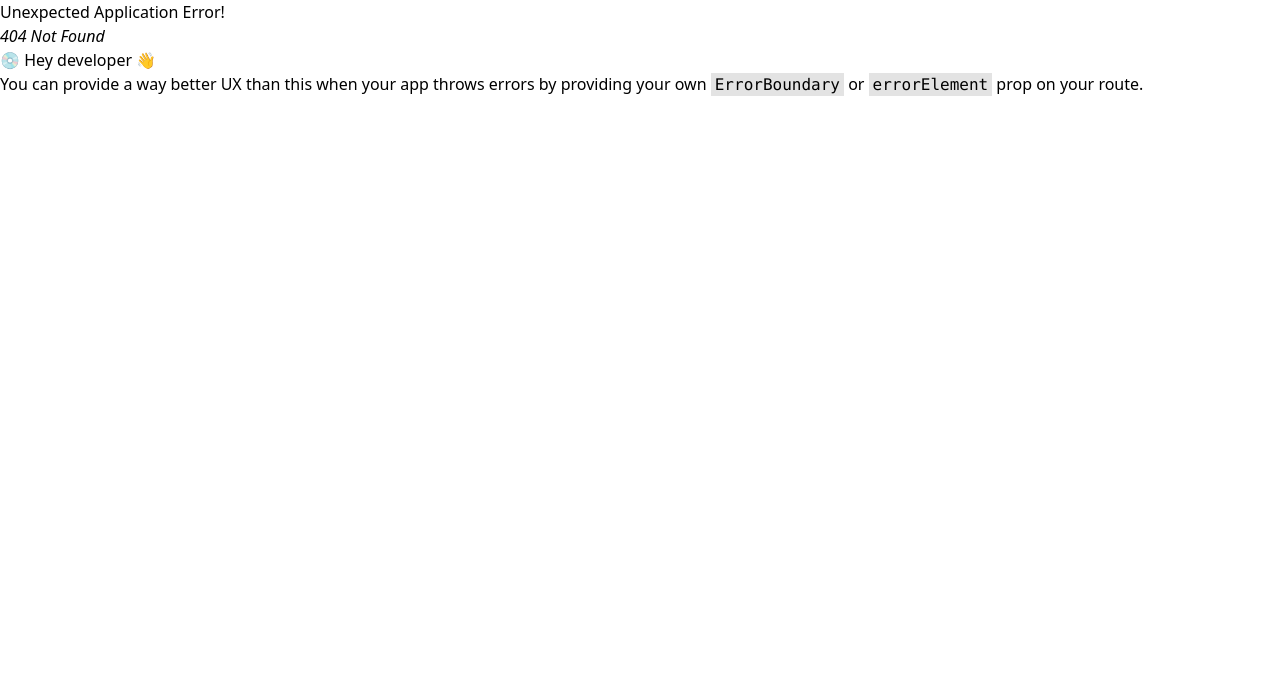
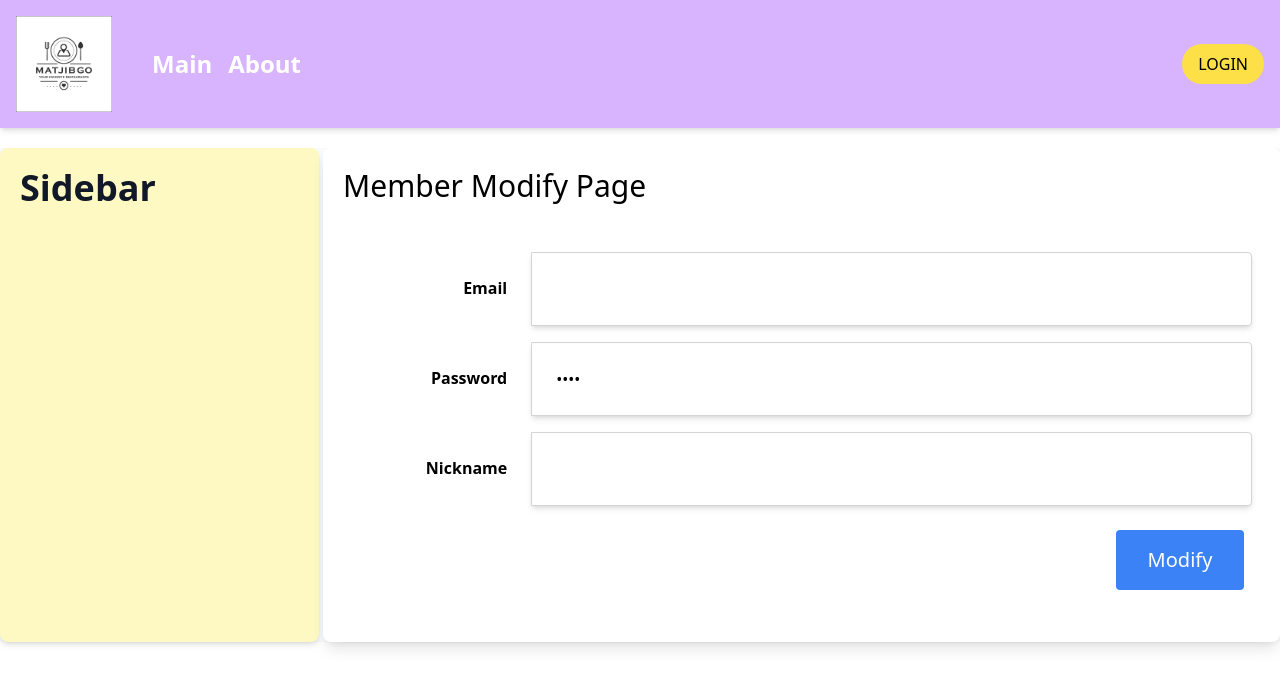
Before and after one commit to Graceyong1020/Matjib_reactPro, a React (Create React App) app: page /member/modify in a window 1280 px wide. Before the commit this address had no page. Shown: the top 688 px of the page. Built offline with nearby package versions, Linux system fonts and the light colour scheme.

Commit message:
user info modify

```diff
--- a/src/api/kakaoApi.js
+++ b/src/api/kakaoApi.js
@@ -1,19 +1,22 @@
 import axios from "axios";
+import { API_SERVER_HOST } from "./todoApi";
 
 const rest_api_key = "6bc48caafbc0358990d18428309d6002";
-const redirect_uri = "https://localhost:3000/member/kakao";
+const redirect_uri = "http://localhost:3000/member/kakao";
 
 const auth_code_path = "https://kauth.kakao.com/oauth/authorize";
 
 const access_token_url = "https://kauth.kakao.com/oauth/token";
 
 export const getKakaoLoginLink = () => {
+  // 카카오 로그인 링크 생성
   const kakaoURL = `${auth_code_path}?client_id=${rest_api_key}&redirect_uri=${redirect_uri}&response_type=code`;
 
   return kakaoURL;
 };
 
 export const getAccessToken = async (authCode) => {
+  // 카카오 로그인 후 인증코드로부터 액세스 토큰을 받아오는 함수
   const header = {
     headers: {
       "Content-Type": "application/x-www-form-urlencoded;charset=utf-8",
@@ -33,3 +36,12 @@
 
   return accessToken;
 };
+
+export const getMemberWithAccessToken = async (accessToken) => {
+  // 액세스 토큰으로 멤버 정보를 받아오는 함수
+  const res = await axios.get(
+    `${API_SERVER_HOST}/api/member/kakao?accessToken=${accessToken}` //API 서버로 요청
+  );
+
+  return res.data;
+};
--- a/src/api/memberApi.js
+++ b/src/api/memberApi.js
@@ -1,5 +1,6 @@
 import axios from "axios";
 import { API_SERVER_HOST } from "./todoApi";
+import jwtAxios from "../util/jwtUtil";
 
 const host = `${API_SERVER_HOST}/api/member`;
 
@@ -10,11 +11,13 @@
   form.append("username", loginParam.email);
   form.append("password", loginParam.pw);
 
-  try {
-    const res = await axios.post(`${host}/login`, form, header);
-    return res.data;
-  } catch (error) {
-    console.error("Error during login:", error);
-    throw error;
-  }
+  const res = await axios.post(`${host}/login`, form, header);
+
+  return res.data;
 };
+
+export const modifyMember = async (member) => {
+  const res = await jwtAxios.put(`${host}/modify`, member);
+
+  return res.data;
+};
--- /dev/null
+++ b/src/components/member/ModifyComponent.js
@@ -0,0 +1,104 @@
+import { useEffect, useState } from "react";
+import useCustomLogin from "../../hooks/useCustomLogin";
+import { useSelector } from "react-redux";
+import { modifyMember } from "../../api/memberApi";
+import ResultModal from "../common/ResultModal";
+
+const initState = {
+  email: "",
+  pw: "",
+  nickname: "",
+};
+
+const ModifyComponent = () => {
+  const [member, setMember] = useState(initState);
+  const loginInfo = useSelector((state) => state.loginSlice);
+
+  const { moveToLogin } = useCustomLogin();
+
+  const [result, setResult] = useState();
+
+  useEffect(() => {
+    setMember({ ...loginInfo, pw: "ABCD" });
+  }, [loginInfo]);
+
+  const handleChange = (e) => {
+    member[e.target.name] = e.target.value;
+    setMember({ ...member });
+  };
+
+  const handleClickModify = () => {
+    modifyMember(member).then((result) => {
+      setResult("Modified");
+    });
+  };
+
+  const colseModal = () => {
+    setResult(null);
+    moveToLogin();
+  };
+
+  return (
+    <div className="mt-6">
+      {result ? (
+        <ResultModal
+          title={"회원정보"}
+          content={"정보수정완료"}
+          callbackFn={colseModal}
+        ></ResultModal>
+      ) : (
+        <></>
+      )}
+
+      <div className="flex justify-center">
+        <div className="relative mb-4 flex w-full flex-wrap items-stretch">
+          <div className="w-1/5 p-6 text-right font-bold">Email</div>
+          <input
+            className="w-4/5 p-6 rounded-r border border-solid border-neutral-300 shadow-md"
+            name="email"
+            type={"text"}
+            value={member.email}
+            readOnly
+          ></input>
+        </div>
+      </div>
+      <div className="flex justify-center">
+        <div className="relative mb-4 flex w-full flex-wrap items-stretch">
+          <div className="w-1/5 p-6 text-right font-bold">Password</div>
+          <input
+            className="w-4/5 p-6 rounded-r border border-solid border-neutral-300 shadow-md"
+            name="pw"
+            type={"password"}
+            value={member.pw}
+            onChange={handleChange}
+          ></input>
+        </div>
+      </div>
+      <div className="flex justify-center">
+        <div className="relative mb-4 flex w-full flex-wrap items-stretch">
+          <div className="w-1/5 p-6 text-right font-bold">Nickname</div>
+          <input
+            className="w-4/5 p-6 rounded-r border border-solid border-neutral-300 shadow-md"
+            name="nickname"
+            type={"text"}
+            value={member.nickname}
+            onChange={handleChange}
+          ></input>
+        </div>
+      </div>
+      <div className="flex justify-center">
+        <div className="relative mb-4 flex w-full flex-wrap justify-end">
+          <button
+            type="button"
+            className="rounded p-4 m-2 text-xl w-32 text-white bg-blue-500"
+            onClick={handleClickModify}
+          >
+            Modify
+          </button>
+        </div>
+      </div>
+    </div>
+  );
+};
+
+export default ModifyComponent;
--- a/src/components/member/kakoLoginComponent.js
+++ b/src/components/member/kakoLoginComponent.js
@@ -2,6 +2,7 @@
 import React from "react";
 
 const kakaoLoginComponent = () => {
+  // 링크가 있는 버튼
   const link = getKakaoLoginLink();
 
   return (
--- a/src/pages/member/KakaoRedirectPage.js
+++ b/src/pages/member/KakaoRedirectPage.js
@@ -1,17 +1,35 @@
 import React from "react";
 import { useSearchParams } from "react-router-dom";
-import { getAccessToken } from "../../api/kakaoApi";
+import { getAccessToken, getMemberWithAccessToken } from "../../api/kakaoApi";
 import { useEffect } from "react";
+import useCustomLogin from "../../hooks/useCustomLogin";
+import { useDispatch } from "react-redux";
+import { login } from "../../slices/loginSlice";
 
 const KakaoRedirectPage = () => {
   const [searchParams] = useSearchParams();
+  const { moveToPath } = useCustomLogin();
+  const dispatch = useDispatch();
 
   const authCode = searchParams.get("code");
 
   useEffect(() => {
     getAccessToken(authCode).then((accessToken) => {
-      // getAccessToken 함수를 호출하고, 반환된 accessToken을 출력
       console.log(accessToken);
+
+      getMemberWithAccessToken(accessToken).then((memberInfo) => {
+        console.log("-------------------");
+        console.log(memberInfo); // JSON 데이터 확인
+
+        dispatch(login(memberInfo)); //로그인 처리
+
+        //소셜 회원이 아니라면
+        if (memberInfo && memberInfo.social) {
+          moveToPath("/member/modify");
+        } else {
+          moveToPath("/");
+        }
+      });
     });
   }, [authCode]);
 
--- /dev/null
+++ b/src/pages/member/ModifyPage.js
@@ -0,0 +1,16 @@
+import ModifyComponent from "../../components/member/ModifyComponent";
+import BasicLayout from "../../layouts/BasicLayout";
+
+const ModfyPage = () => {
+  return (
+    <BasicLayout>
+      <div className=" text-3xl">Member Modify Page</div>
+
+      <div className="bg-white w-full mt-4 p-2">
+        <ModifyComponent></ModifyComponent>
+      </div>
+    </BasicLayout>
+  );
+};
+
+export default ModfyPage;
--- a/src/router/memberRouter.js
+++ b/src/router/memberRouter.js
@@ -6,6 +6,8 @@
 const LogoutPage = lazy(() => import("../pages/member/LogoutPage"));
 
 const KakaoRedirect = lazy(() => import("../pages/member/KakaoRedirectPage"));
+
+const MemberModify = lazy(() => import("../pages/member/ModifyPage"));
 
 const memberRouter = () => {
   return [
@@ -33,6 +35,14 @@
         </Suspense>
       ),
     },
+    {
+      path: "modify",
+      element: (
+        <Suspense fallback={Loading}>
+          <MemberModify />
+        </Suspense>
+      ),
+    },
   ];
 };
 
--- a/src/slices/loginSlice.js
+++ b/src/slices/loginSlice.js
@@ -33,11 +33,11 @@
       console.log("login.....", action);
       console.log(action.payload);
       console.log("----------------");
-      /* //{email, pw로 구성 }
-      const data = action.payload;
+      //{email, pw로 구성 }
 
-      //새로운 상태 */
-      return { email: action.payload.email };
+      setCookie("member", JSON.stringify(action.payload), 1); //1일
+
+      return action.payload;
     },
     logout: () => {
       console.log("logout....");
```
